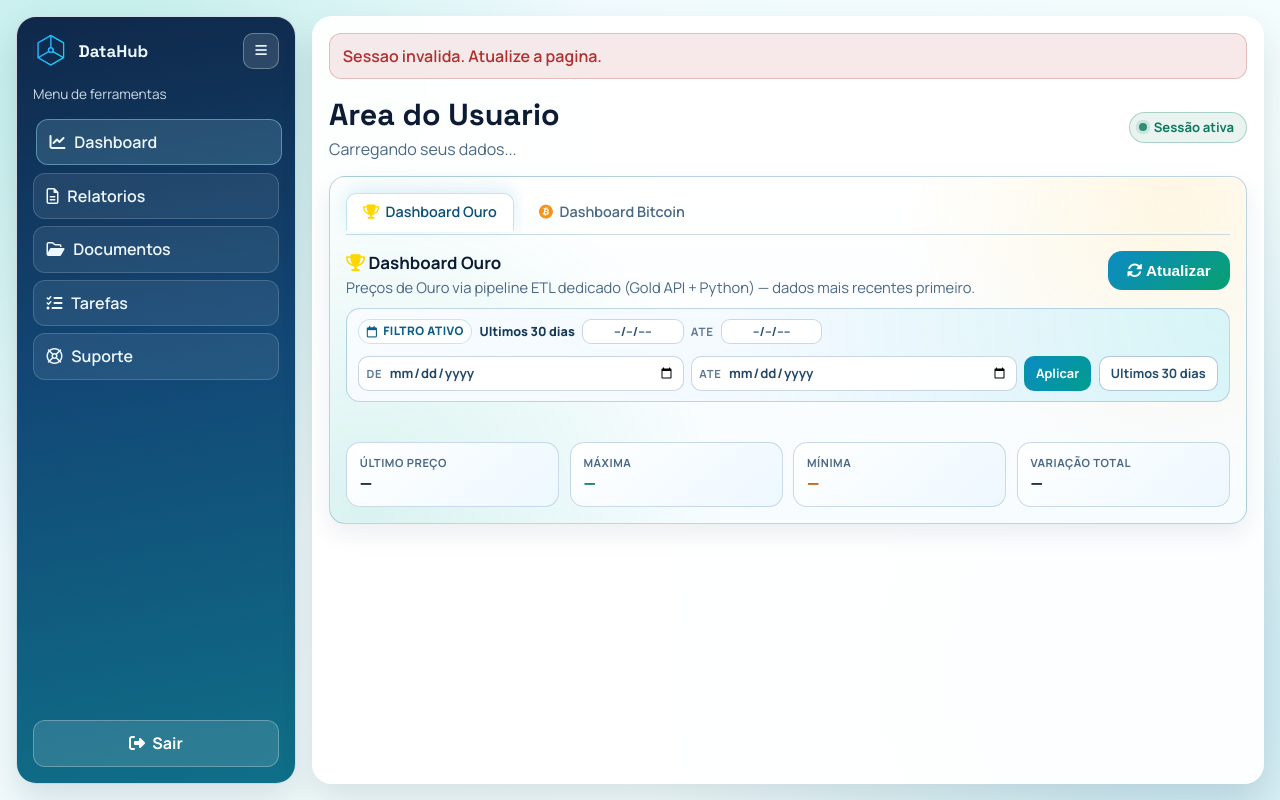
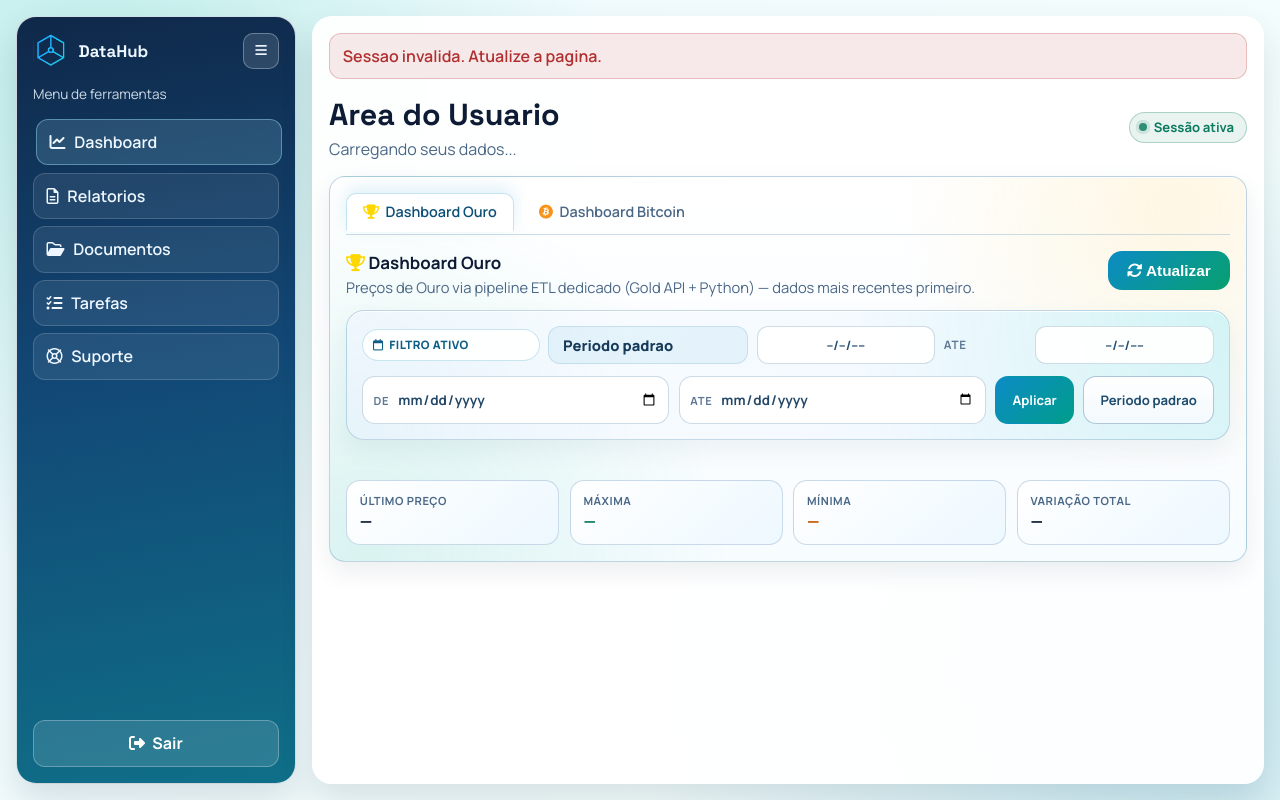
Before and after one commit to davidoval74/datahub, a PHP site: page /usuario/index.html in a window 1280 px wide. Run offline with PHP 8.4, Linux system fonts and the light colour scheme.

Commit message:
Refina filtro padrao dos dashboards

```diff
--- a/css/user.css
+++ b/css/user.css
@@ -339,36 +339,46 @@ body {
 .btc-icon { color: #f7931a; }
 
 .date-filter-fixed {
-    margin-top: 0.68rem;
-    display: flex;
+    margin-top: 0.8rem;
+    display: grid;
+    grid-template-columns: auto auto auto auto auto;
     align-items: center;
-    gap: 0.45rem;
-    flex-wrap: wrap;
-    padding: 0.65rem 0.7rem;
-    border-radius: 14px;
-    border: 1px solid rgba(135, 174, 203, 0.5);
+    gap: 0.65rem 0.55rem;
+    padding: 0.95rem;
+    border-radius: 18px;
+    border: 1px solid rgba(135, 174, 203, 0.45);
     background:
-        radial-gradient(circle at top right, rgba(0, 212, 170, 0.1), transparent 55%),
-        linear-gradient(140deg, #f8fcff 0%, #eef7ff 100%);
+        radial-gradient(circle at 100% 0%, rgba(0, 212, 170, 0.12), transparent 42%),
+        radial-gradient(circle at 0% 100%, rgba(12, 139, 197, 0.08), transparent 34%),
+        linear-gradient(135deg, #fbfdff 0%, #eef7ff 100%);
+    box-shadow: inset 0 1px 0 rgba(255, 255, 255, 0.88), 0 10px 24px rgba(14, 48, 78, 0.06);
 }
 
 .date-filter-pill {
     display: inline-flex;
     align-items: center;
     gap: 0.35rem;
-    font-size: 0.73rem;
+    min-height: 2rem;
+    font-size: 0.72rem;
     font-weight: 800;
     letter-spacing: 0.04em;
     text-transform: uppercase;
     color: #0e5d86;
     border: 1px solid rgba(12, 139, 197, 0.22);
-    background: rgba(255, 255, 255, 0.86);
+    background: rgba(255, 255, 255, 0.92);
     border-radius: 999px;
-    padding: 0.2rem 0.48rem;
+    padding: 0.3rem 0.62rem;
 }
 
 .date-filter-window {
-    font-size: 0.79rem;
+    display: inline-flex;
+    align-items: center;
+    min-height: 2.4rem;
+    padding: 0.35rem 0.85rem;
+    border-radius: 12px;
+    border: 1px solid rgba(89, 145, 183, 0.22);
+    background: rgba(12, 139, 197, 0.07);
+    font-size: 0.92rem;
     font-weight: 800;
     color: #163a58;
 }
@@ -376,17 +386,19 @@ body {
 .date-filter-boundary {
     display: inline-flex;
     align-items: center;
-    min-width: 6.35rem;
+    min-width: 7.4rem;
+    min-height: 2.4rem;
     justify-content: center;
     text-align: center;
-    font-size: 0.78rem;
+    font-size: 0.8rem;
     font-weight: 700;
     font-variant-numeric: tabular-nums;
     color: #244f72;
-    padding: 0.18rem 0.52rem;
-    border-radius: 9px;
-    border: 1px solid rgba(129, 163, 190, 0.42);
+    padding: 0.3rem 0.62rem;
+    border-radius: 11px;
+    border: 1px solid rgba(129, 163, 190, 0.38);
     background: rgba(255, 255, 255, 0.94);
+    box-shadow: inset 0 1px 0 rgba(255, 255, 255, 0.75);
 }
 
 .date-filter-sep {
@@ -398,21 +410,24 @@ body {
 }
 
 .date-filter-controls {
-    width: 100%;
+    grid-column: 1 / -1;
     display: grid;
-    grid-template-columns: minmax(140px, 1fr) minmax(140px, 1fr) auto auto;
-    gap: 0.45rem;
-    margin-top: 0.3rem;
+    grid-template-columns: minmax(180px, 1fr) minmax(180px, 1fr) auto auto;
+    gap: 0.6rem;
+    margin-top: 0.1rem;
 }
 
 .date-input-group {
     display: flex;
     align-items: center;
-    gap: 0.4rem;
-    border: 1px solid rgba(129, 163, 190, 0.44);
+    gap: 0.5rem;
+    min-height: 3rem;
+    border: 1px solid rgba(129, 163, 190, 0.4);
     background: rgba(255, 255, 255, 0.96);
-    border-radius: 10px;
-    padding: 0.34rem 0.46rem;
+    border-radius: 13px;
+    padding: 0.45rem 0.65rem;
+    box-shadow: inset 0 1px 0 rgba(255, 255, 255, 0.85);
+    transition: border-color 150ms ease, box-shadow 150ms ease, transform 150ms ease;
 }
 
 .date-input-group span {
@@ -430,21 +445,29 @@ body {
     background: transparent;
     color: #234767;
     font: inherit;
-    font-size: 0.82rem;
+    font-size: 0.84rem;
     font-weight: 700;
+}
+
+.date-input-group:focus-within {
+    border-color: rgba(12, 139, 197, 0.55);
+    box-shadow: 0 0 0 4px rgba(12, 139, 197, 0.12);
+    transform: translateY(-1px);
 }
 
 .date-filter-btn {
     border: 1px solid rgba(113, 156, 188, 0.55);
-    border-radius: 10px;
-    background: #ffffff;
+    border-radius: 13px;
+    background: linear-gradient(180deg, #ffffff 0%, #f3f9fd 100%);
     color: #1f4b6d;
-    padding: 0.48rem 0.7rem;
+    min-height: 3rem;
+    padding: 0.7rem 1rem;
     font: inherit;
-    font-size: 0.8rem;
+    font-size: 0.82rem;
     font-weight: 700;
     cursor: pointer;
-    transition: transform 150ms ease, box-shadow 150ms ease, border-color 150ms ease;
+    white-space: nowrap;
+    transition: transform 150ms ease, box-shadow 150ms ease, border-color 150ms ease, background 150ms ease;
 }
 
 .date-filter-btn:hover {
@@ -457,6 +480,11 @@ body {
     background: linear-gradient(135deg, #0c8bc5 0%, #009d8b 100%);
     border-color: transparent;
     color: #ffffff;
+}
+
+.date-filter-btn:focus-visible {
+    outline: none;
+    box-shadow: 0 0 0 4px rgba(12, 139, 197, 0.14);
 }
 
 /* KPI row */
@@ -522,17 +550,25 @@ body {
     .btc-kpi-row { grid-template-columns: repeat(2, 1fr); }
 
     .date-filter-fixed {
-        padding: 0.56rem;
-        gap: 0.35rem;
+        grid-template-columns: 1fr 1fr;
+        padding: 0.7rem;
+        gap: 0.45rem;
     }
 
     .date-filter-window {
         width: 100%;
-        order: 1;
+        grid-column: 1 / -1;
+    }
+
+    .date-filter-pill,
+    .date-filter-boundary,
+    .date-filter-sep {
+        justify-self: start;
     }
 
     .date-filter-controls {
         grid-template-columns: 1fr;
+        gap: 0.5rem;
     }
 }
 
--- a/usuario/dashboard-bitcoin.html
+++ b/usuario/dashboard-bitcoin.html
@@ -9,7 +9,7 @@
 </div>
 <div class="date-filter-fixed" role="status" aria-live="polite">
     <span class="date-filter-pill"><i class="fa-regular fa-calendar"></i> Filtro ativo</span>
-    <span class="date-filter-window" id="dateFilterLabelBtc">Ultimos 30 dias</span>
+    <span class="date-filter-window" id="dateFilterLabelBtc">Periodo padrao</span>
     <span class="date-filter-boundary" id="dateFilterStartBtc">--/--/----</span>
     <span class="date-filter-sep">ate</span>
     <span class="date-filter-boundary" id="dateFilterEndBtc">--/--/----</span>
@@ -23,7 +23,7 @@
             <input id="dateFilterEndInputBtc" type="date">
         </label>
         <button type="button" id="applyDateFilterBtnBtc" class="date-filter-btn date-filter-btn-primary">Aplicar</button>
-        <button type="button" id="resetDateFilterBtnBtc" class="date-filter-btn">Ultimos 30 dias</button>
+        <button type="button" id="resetDateFilterBtnBtc" class="date-filter-btn">Periodo padrao</button>
     </div>
 </div>
 <div id="cryptoPricesFeedbackBtc" class="tool-feedback" aria-live="polite"></div>
--- a/usuario/dashboard-ouro.html
+++ b/usuario/dashboard-ouro.html
@@ -9,7 +9,7 @@
 </div>
 <div class="date-filter-fixed" role="status" aria-live="polite">
     <span class="date-filter-pill"><i class="fa-regular fa-calendar"></i> Filtro ativo</span>
-    <span class="date-filter-window" id="dateFilterLabel">Ultimos 30 dias</span>
+    <span class="date-filter-window" id="dateFilterLabel">Periodo padrao</span>
     <span class="date-filter-boundary" id="dateFilterStart">--/--/----</span>
     <span class="date-filter-sep">ate</span>
     <span class="date-filter-boundary" id="dateFilterEnd">--/--/----</span>
@@ -23,7 +23,7 @@
             <input id="dateFilterEndInput" type="date">
         </label>
         <button type="button" id="applyDateFilterBtn" class="date-filter-btn date-filter-btn-primary">Aplicar</button>
-        <button type="button" id="resetDateFilterBtn" class="date-filter-btn">Ultimos 30 dias</button>
+        <button type="button" id="resetDateFilterBtn" class="date-filter-btn">Periodo padrao</button>
     </div>
 </div>
 <div id="cryptoPricesFeedback" class="tool-feedback" aria-live="polite"></div>
```
Also changed, not shown: js/user-dashboard.js (+41 -28 lines).
